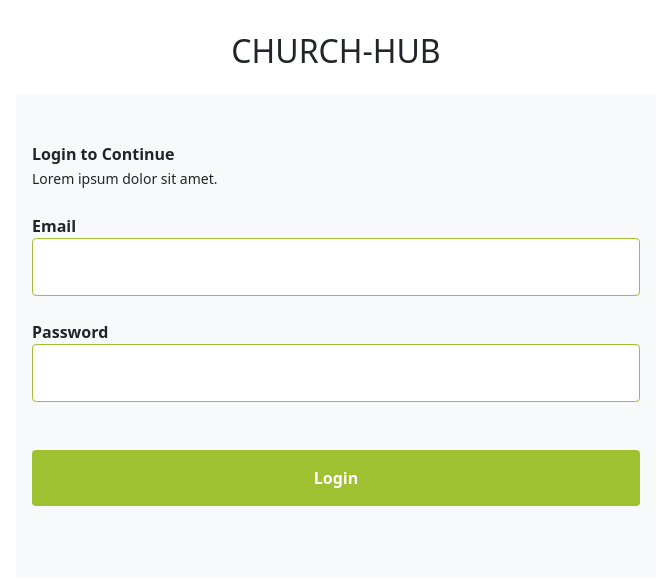
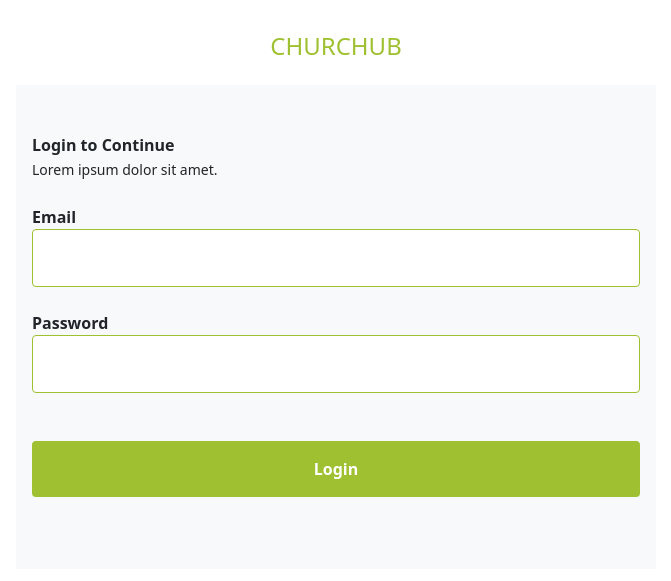
Before and after one commit to Virgold/hubLogin, a plain HTML site: page index.html in a window 1280 px wide. Shown: the whole page, without its empty margins (304-975 px from the left). Drawn offline with nearby package versions, Linux system fonts and the light colour scheme.

Commit message:
name and color update

```diff
--- a/index.html
+++ b/index.html
@@ -17,7 +17,7 @@
 
 <body>
     <div class="container-fluid vh-100 pt-3 p-0">
-        <h2 class="text-center p-3">CHURCH-HUB</h2>
+        <h4 class="text-center p-3" style="color: #9FC131;">CHURCHUB</h4>
 
         <form class="container bg-light w-50 bg py-5 px-3">
 
```
